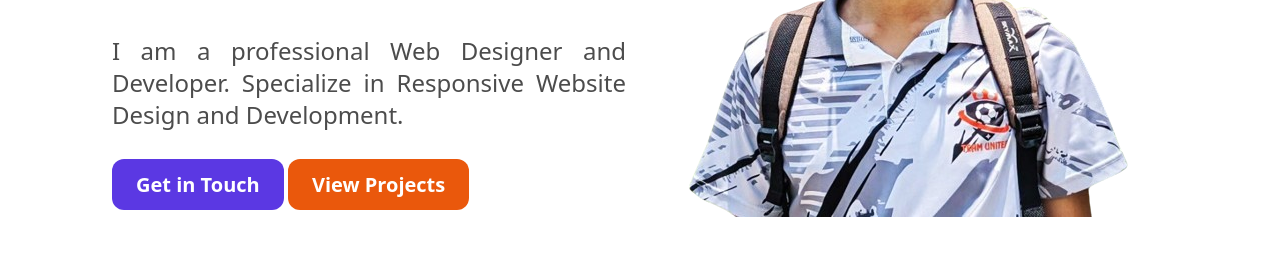
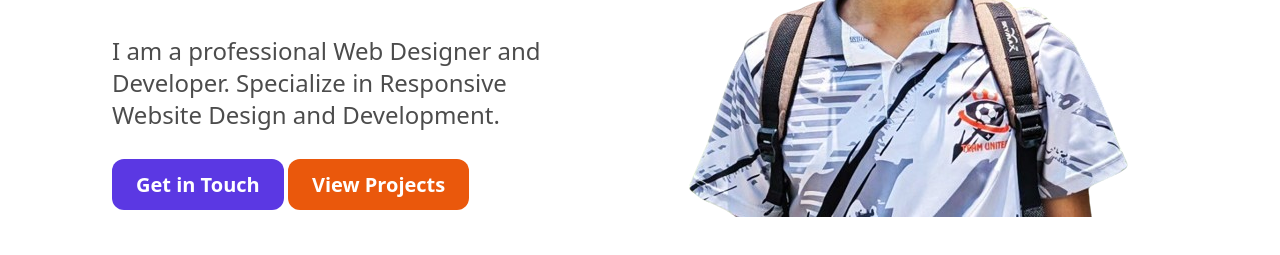
Before and after one commit to nzsakib507/My-Portfolio, a website: page src/index.html in a window 1280 px wide. Shown: the part 419-674 px from the top of the page. Drawn offline with Linux system fonts and the light colour scheme.

Commit message:
text adjustment

```diff
--- a/src/index.html
+++ b/src/index.html
@@ -26,7 +26,7 @@
                 <div class="text-2xl md:text-4xl py-0 md:py-4">Hi, </div>
                 <div class="text-2xl md:text-6xl font-semibold py-0 md:py-2">I'am Web Developer</div>
                 <div class="text-2xl md:text-6xl font-semibold py-0 md:py-2">Nazmus Sakib</div>
-                <div class="hidden lg:block text-2xl text-justify py-10 opacity-70">
+                <div class="hidden lg:block text-2xl w-11/12 py-10 opacity-70">
                     I am a professional Web Designer and Developer. Specialize in Responsive Website Design and Development.
                 </div>
                 <a href="./contactus.html" target="_blank" class="px-1 py-1 md:px-3 md:py-2 lg:px-6 lg:py-3 text-white font-semibold bg-[#5B38E3] text-sm md:text-xl rounded-sm md:rounded-xl">Get in Touch</a>
```
Also changed, not shown: src/output.css.
